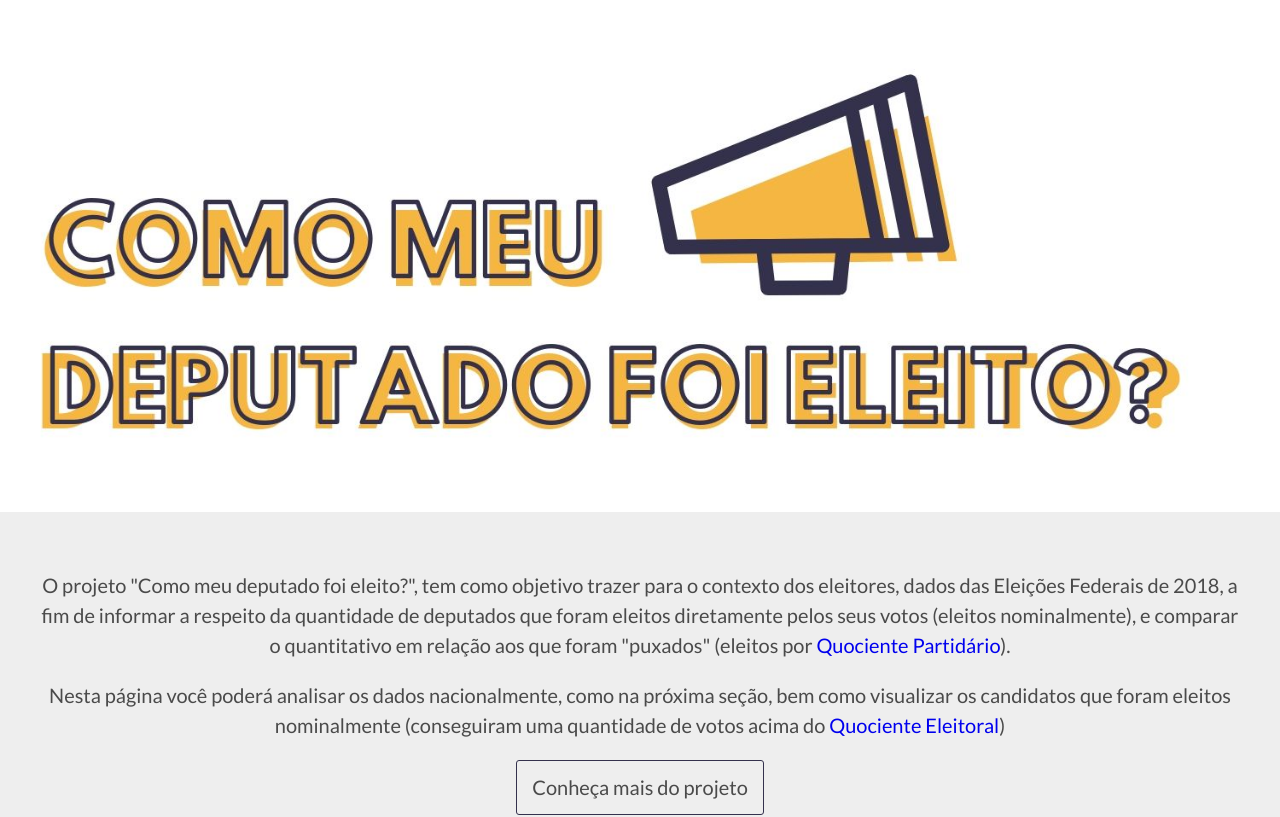
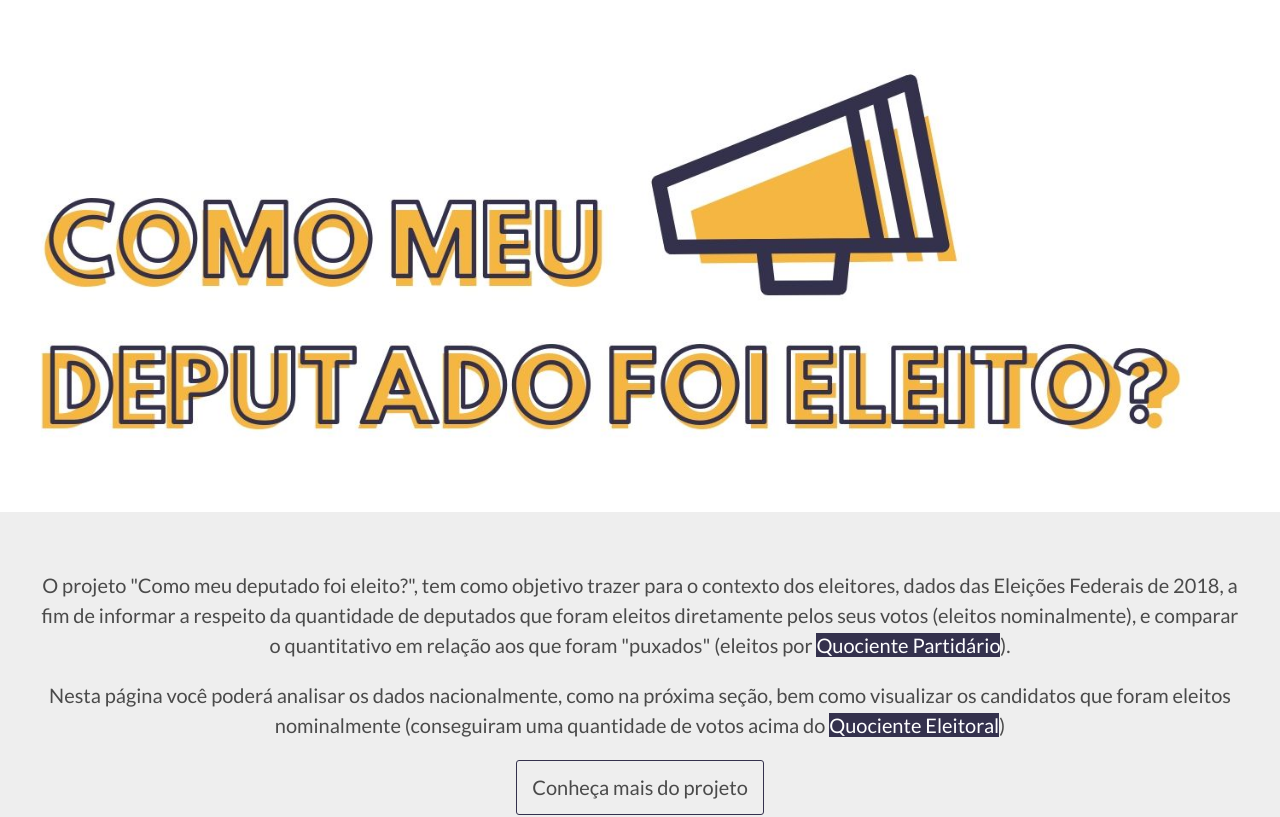
Before and after one commit to legislativo-br/legislativo-br.github.io, a React (Create React App) app: page / in a window 1280 px wide. Shown: the top 817 px of the page. Built offline with nearby package versions, Linux system fonts and the light colour scheme.

Commit message:
update general styles to anchor tag

```diff
--- a/src/assets/general.css
+++ b/src/assets/general.css
@@ -35,13 +35,22 @@ a {
     text-decoration: none;
 }
 
+a:not(.button) {
+    background-color: #34314D;
+    color: white;
+}
+
+a:not(.button):hover {
+    text-decoration: underline;
+}
+
 .button {
     padding: .75em;
     justify-content: center;
     border-width: 1px;
     border-radius: 3px;
     border-style: solid;
-    color: #363636;
+    color: #34314D;
     text-align: center;
     white-space: nowrap;
     cursor: pointer;
@@ -49,12 +58,12 @@ a {
 }
 
 .button.is-primary {
-    border-color: #363636;
+    border-color: #34314D;
 }
 
 .button.is-primary:hover {
     color: white;
-    background-color: #363636;
+    background-color: #34314D;
 }
 
 .text-center {
```
